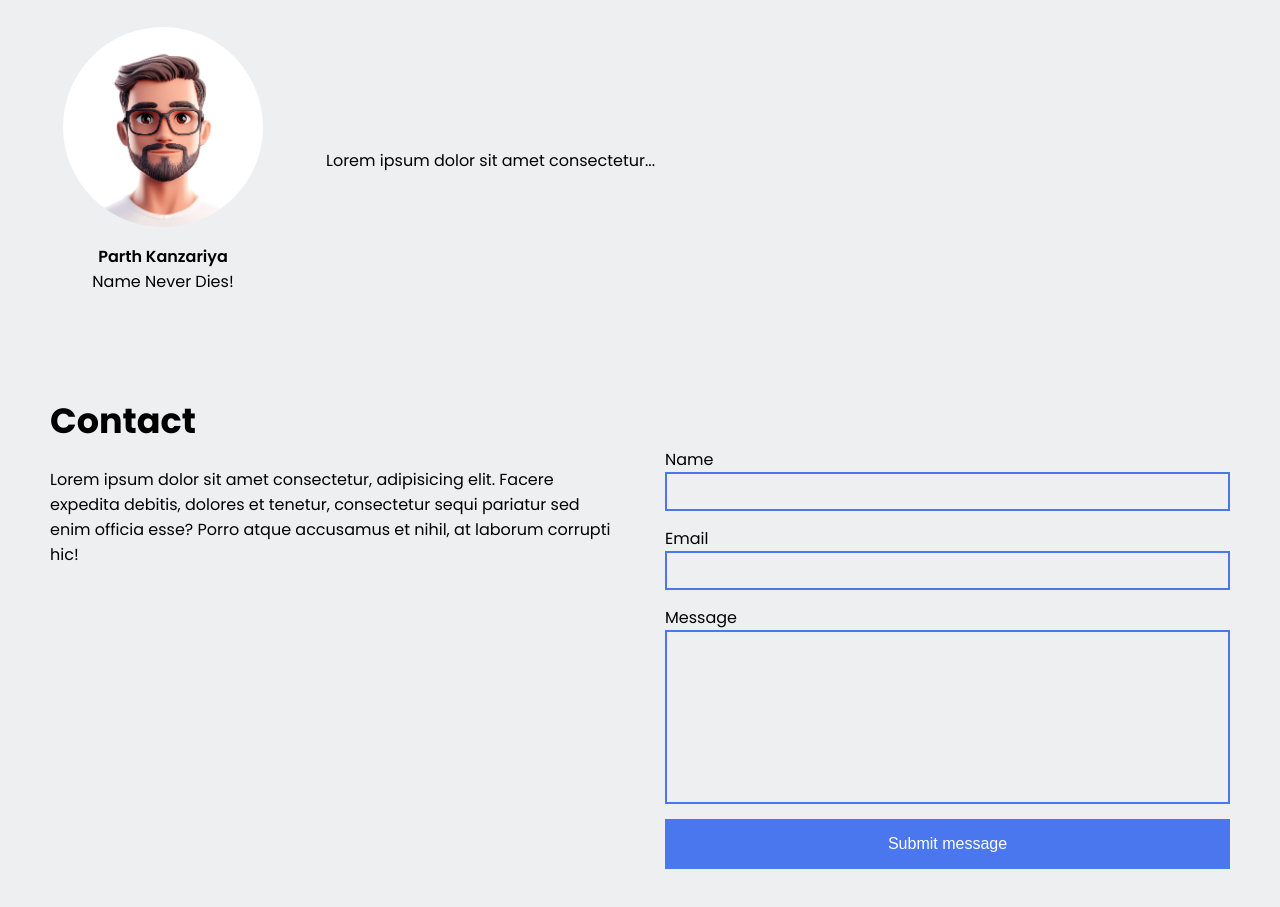
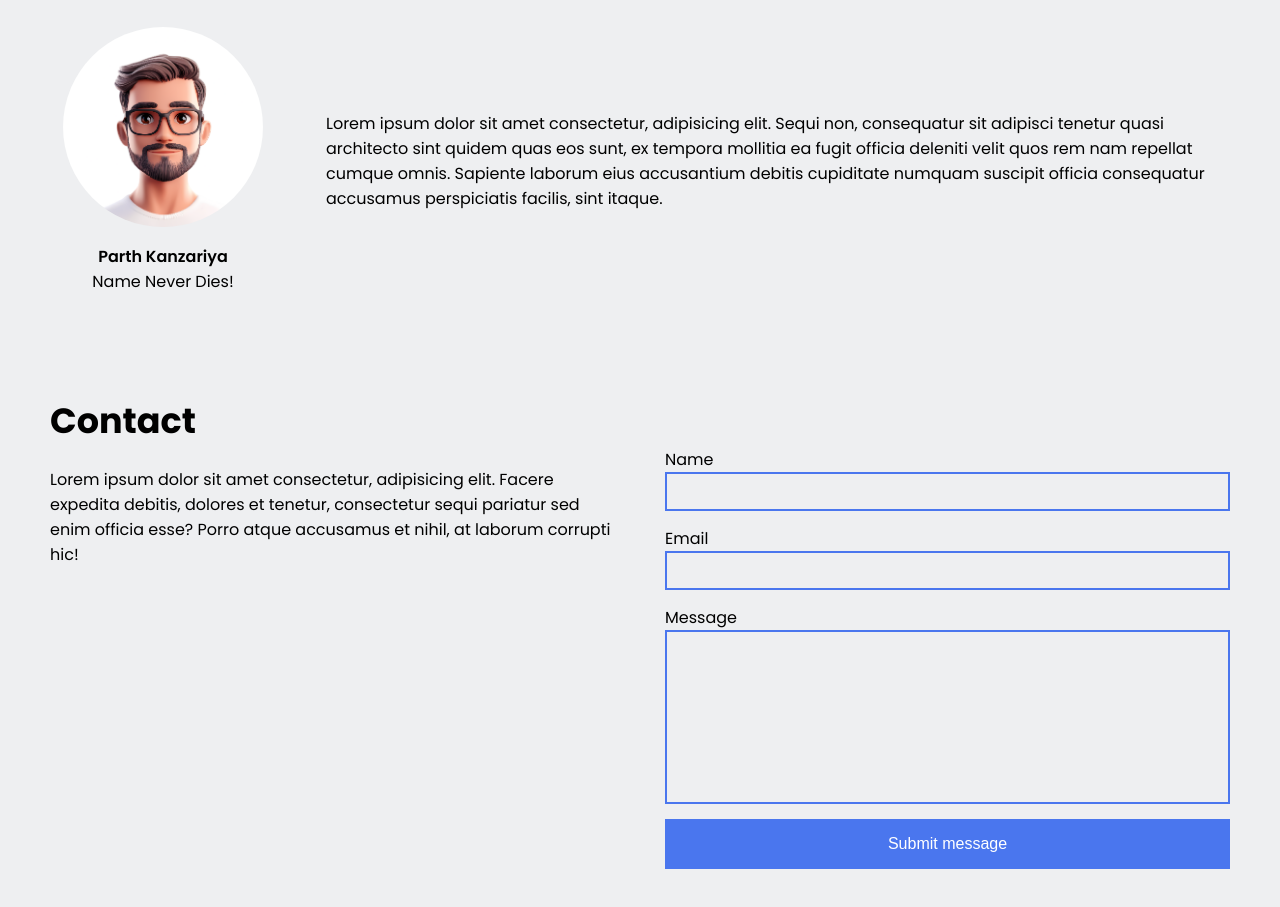
Before and after one commit to Parthhiakai/KANZARIYA-PARTH, a plain HTML site: page index.html in a window 1280 px wide. Shown: the part 931-1838 px from the top of the page. Drawn offline with Linux system fonts and the light colour scheme.

Commit message:
minor change

```diff
--- a/index.html
+++ b/index.html
@@ -133,7 +133,7 @@
 
 
                         <div class="text">
-                            Lorem ipsum dolor sit amet consectetur...</div>
+                            Lorem ipsum dolor sit amet consectetur, adipisicing elit. Sequi non, consequatur sit adipisci tenetur quasi architecto sint quidem quas eos sunt, ex tempora mollitia ea fugit officia deleniti velit quos rem nam repellat cumque omnis. Sapiente laborum eius accusantium debitis cupiditate numquam suscipit officia consequatur accusamus perspiciatis facilis, sint itaque.</div>
                     </div>
                 </section>
 
```
